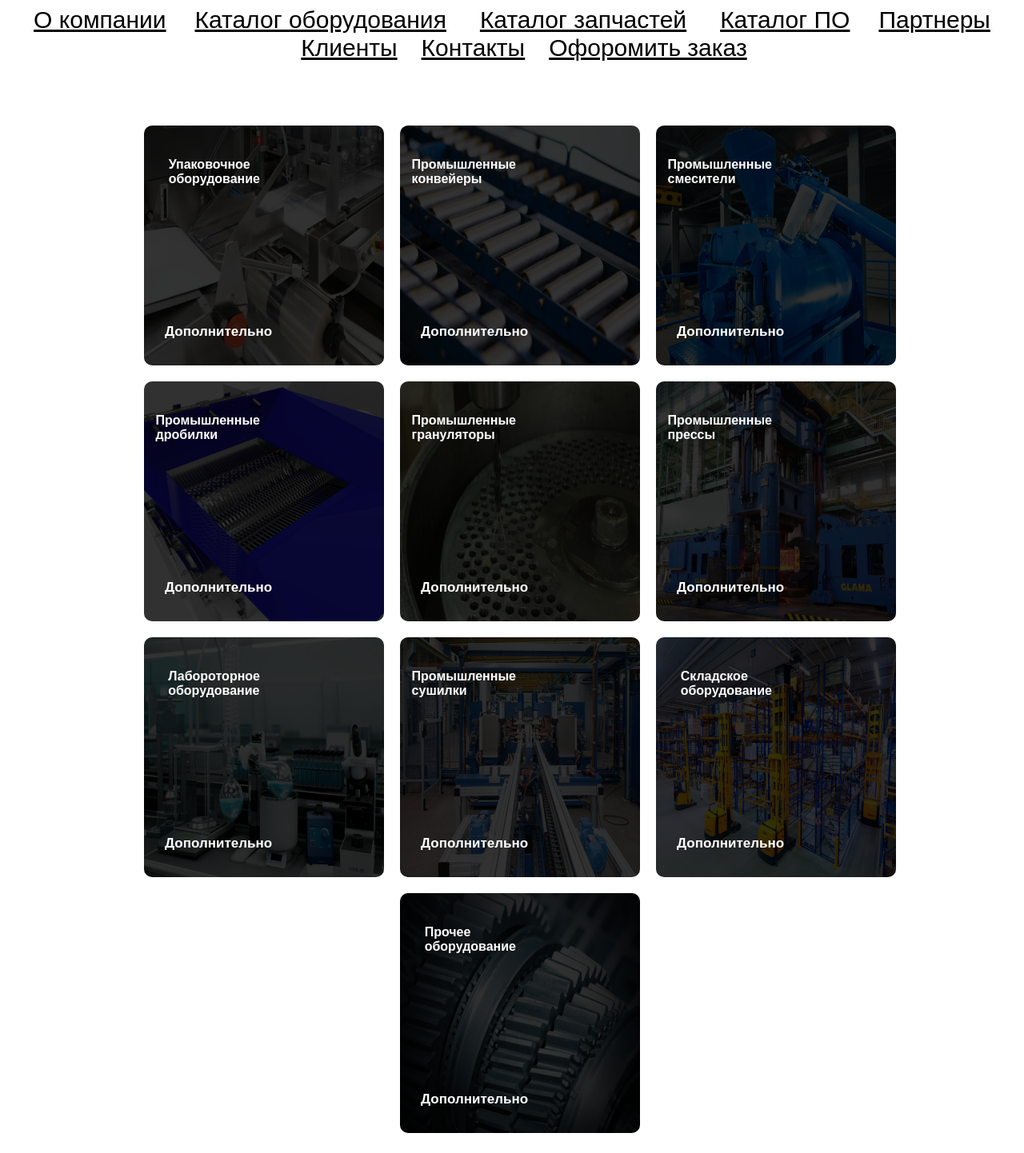
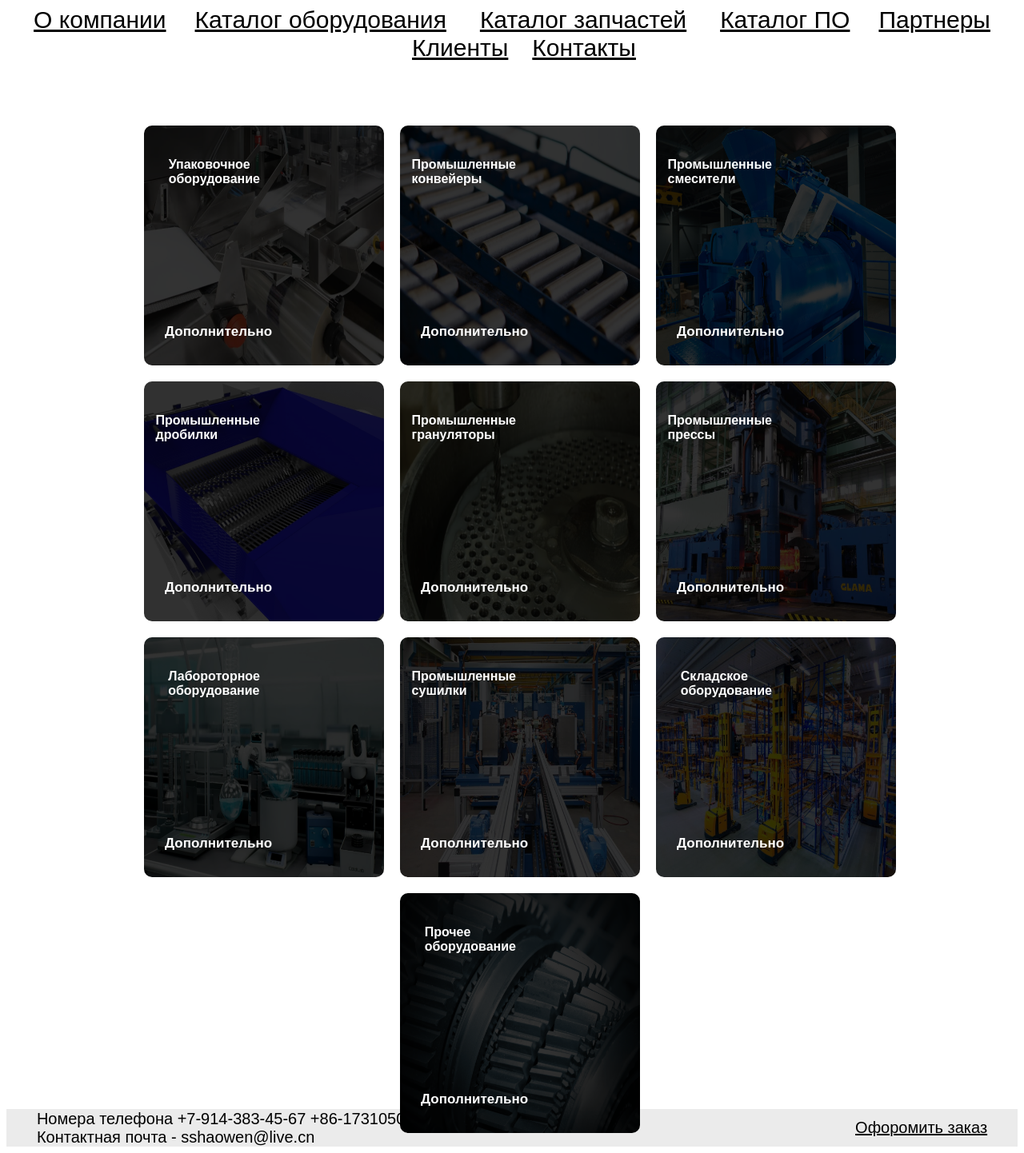
Before and after one commit to ToTsamuyPROD/gullshing, a plain HTML site: page catalog.html in a window 1280 px wide. Shown: the part 261-1703 px from the top of the page at 80% size. Before the commit the page ends 1678 px from the top, so only its background shows below. Drawn offline with Linux system fonts and the light colour scheme.

Commit message:
Add files via upload

```diff
--- a/catalog.html
+++ b/catalog.html
@@ -87,9 +87,7 @@
         <div class="choose">
             <a href = "/catalogs/contacts.html" > Контакты</a>
         </div>
-        <div class="choose">
-            <a href = "/catalogs/order.html" > Офоромить заказ</a>
-        </div>
+
         <div class="ogran">
 
             <div onclick="location.href='/catalogs/Company.html'">
@@ -166,7 +164,11 @@
 
         </div>
     </div>
+    <div class = "Div-border">
+        <p class="pushupchoose">Номера телефона +7-914-383-45-67 +86-17310500409 Контактная почта - sshaowen@live.cn</p>
+        <a href = "/catalogs/order.html" class = "pushupBUY" > Офоромить заказ</a>
 
+    </div>
 
 
 
```
Also changed, not shown: abb.html (+4 -3 lines), index.html (+6 -4 lines), software/po.html (+5 -3 lines).
